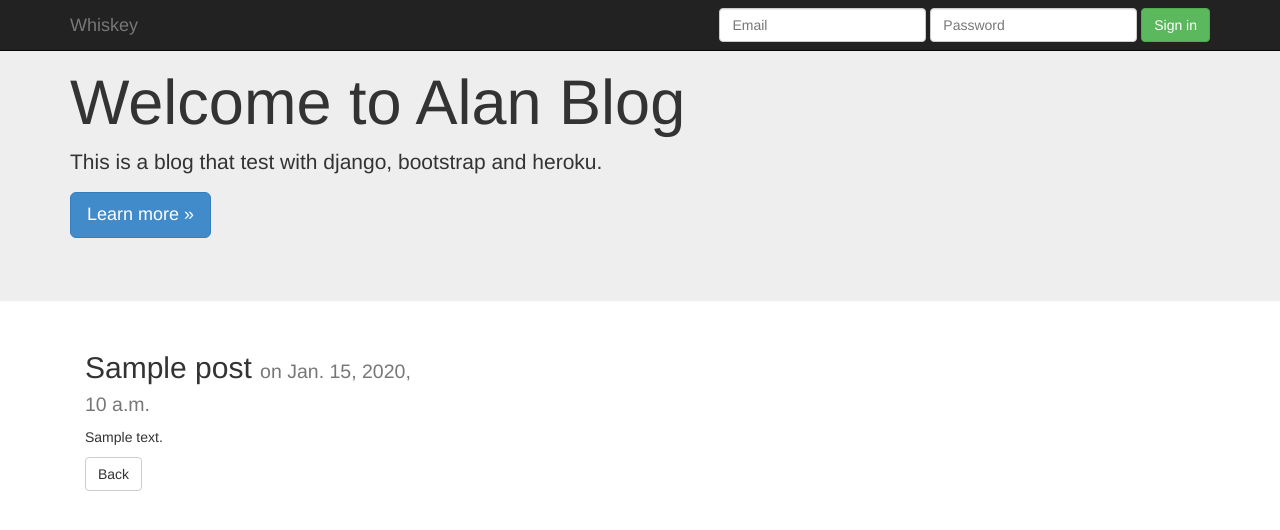
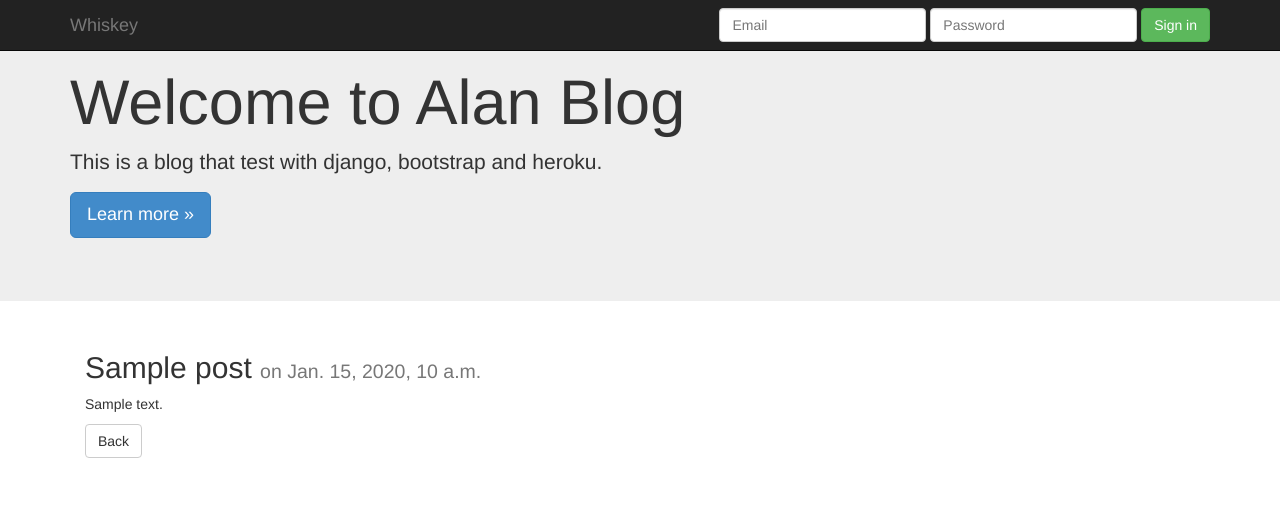
Before and after one commit to alanleegithub/heroku, a Django app: page /blogs/get/1/ in a window 1280 px wide. Shown: the top 530 px of the page. Run offline with Django 3.2, Linux system fonts and the light colour scheme; tables that the repository leaves empty hold one stand-in row (values such as "Sample post"); some libraries are stand-ins or nearby versions.

Commit message:
modify template for blogs and blog

```diff
--- a/templates/blog.html
+++ b/templates/blog.html
@@ -2,7 +2,7 @@
 
 {% block content %}
 <div class="container">
-    <div class="col-md-4">
+    <div class="col-md-12">
       <h2>{{ post.title }} <small>on {{ post.publish_data }} </small></a></h2>
       <p> {{ post.body|safe|linebreaks }}</p>
       <p><a class="btn btn-default" href="/blogs/all/" role="button">Back</a></p>
--- a/templates/blogs.html
+++ b/templates/blogs.html
@@ -4,7 +4,7 @@
  <div class="row">
  {% for post in blogs %}
     <div class="col-md-4">
-      <h2>{{ post.title }} <small>on {{ post.publish_data }} </small></a></h2>
+      <h2>{{ post.title }} </h2><h4><small>on {{ post.publish_data }} </small></h4>
       <p> {{ post.body|safe|truncatewords:"10"|linebreaks }}</p>
       <p><a class="btn btn-default" href="/blogs/get/{{post.id}}/" role="button">View details &raquo;</a></p>
     </div>
```
